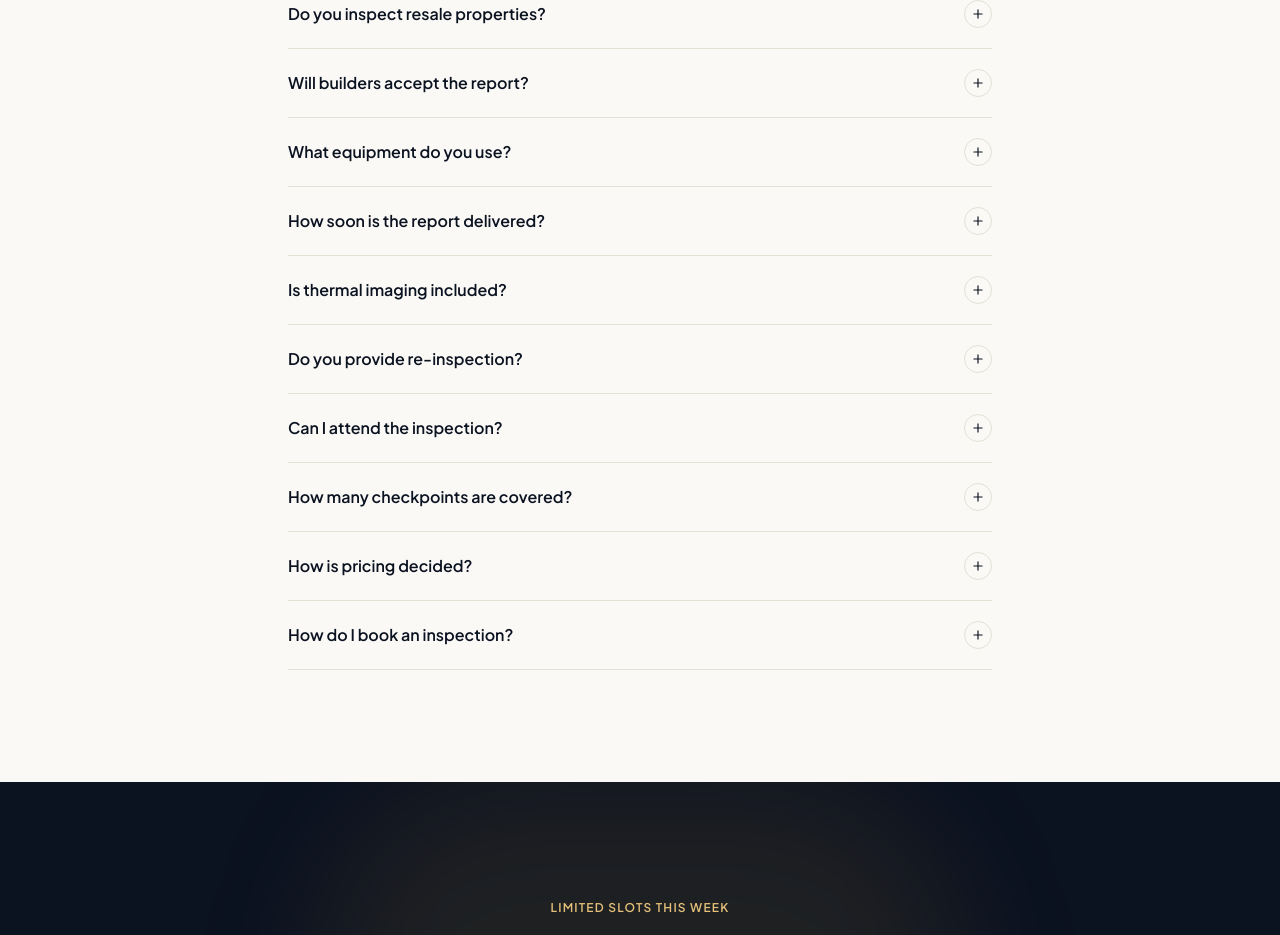
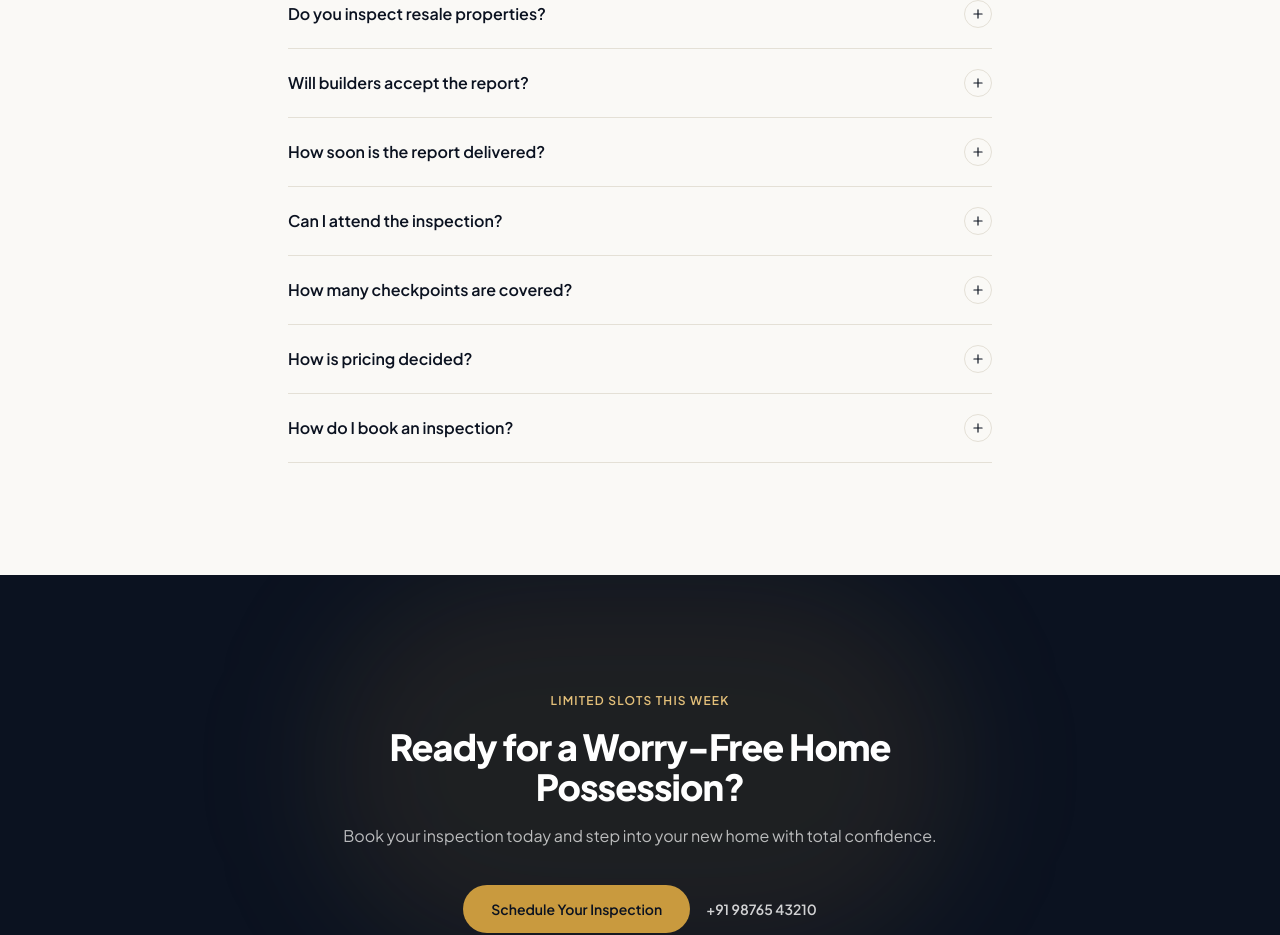
Before and after one commit to amey-kadam/inspection-website, a React (Vite) app: page / in a window 1280 px wide. Shown: the part 6786-7721 px from the top of the page. Built offline with nearby package versions, Linux system fonts and the light colour scheme.

Commit message:
Trim FAQ: drop equipment, thermal, and re-inspection questions
Also updates the checkpoints-covered answer from 250+ to 200+.

```diff
--- a/src/data/content.ts
+++ b/src/data/content.ts
@@ -125,12 +125,9 @@ export const faqs: FAQItem[] = [
   { question: 'How long does an inspection take?', answer: 'Most apartments take 2–4 hours on-site depending on size and layout. Villas and larger properties may take longer, and we schedule accordingly.' },
   { question: 'Do you inspect resale properties?', answer: 'Yes. We inspect new-possession homes as well as resale apartments, villas, and independent houses, adjusting our checklist for the property’s age and usage history.' },
   { question: 'Will builders accept the report?', answer: 'Our reports are structured, photo-documented, and reference measurable standards, which builders across India routinely accept as the basis for rectification requests.' },
-  { question: 'What equipment do you use?', answer: 'We use calibrated moisture meters, thermal imaging cameras, plumb and level detectors, lux meters, socket testers, and other professional-grade instruments.' },
   { question: 'How soon is the report delivered?', answer: 'Your digital inspection report is delivered to your inbox within 24 hours of the on-site visit.' },
-  { question: 'Is thermal imaging included?', answer: 'Yes, thermal imaging is included in every plan to detect hidden leaks, heat loss, and insulation defects that are invisible to the naked eye.' },
-  { question: 'Do you provide re-inspection?', answer: 'Yes. Our Professional plan and above include a free re-inspection once your builder completes the rectification work, and re-inspections can also be booked separately.' },
   { question: 'Can I attend the inspection?', answer: 'Absolutely — we encourage homeowners to walk through the property with our engineer so you can see the findings firsthand.' },
-  { question: 'How many checkpoints are covered?', answer: 'Our standard checklist covers 250+ checkpoints across civil, electrical, plumbing, and finishing categories.' },
+  { question: 'How many checkpoints are covered?', answer: 'Our standard checklist covers 200+ checkpoints across civil, electrical, plumbing, and finishing categories.' },
   { question: 'How is pricing decided?', answer: 'Pricing is fixed and based on property size (BHK configuration), with no hidden charges. Villas and commercial properties are quoted on request.' },
   { question: 'How do I book an inspection?', answer: 'You can book online through our booking form or message us directly on WhatsApp — we’ll confirm a slot within a few hours.' },
 ]
```
